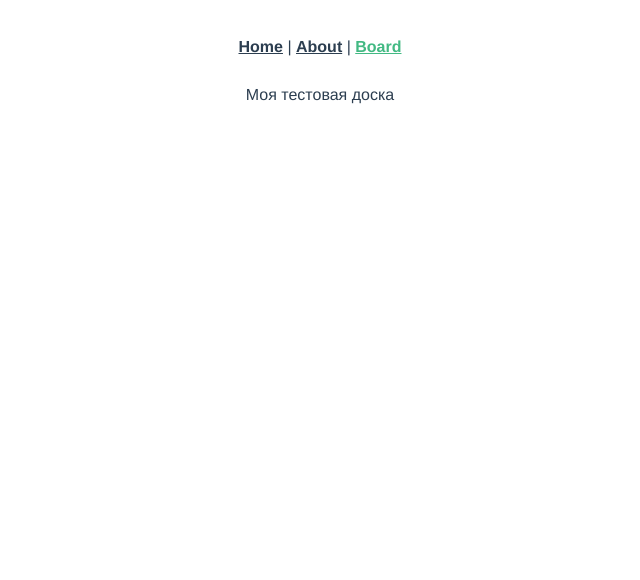
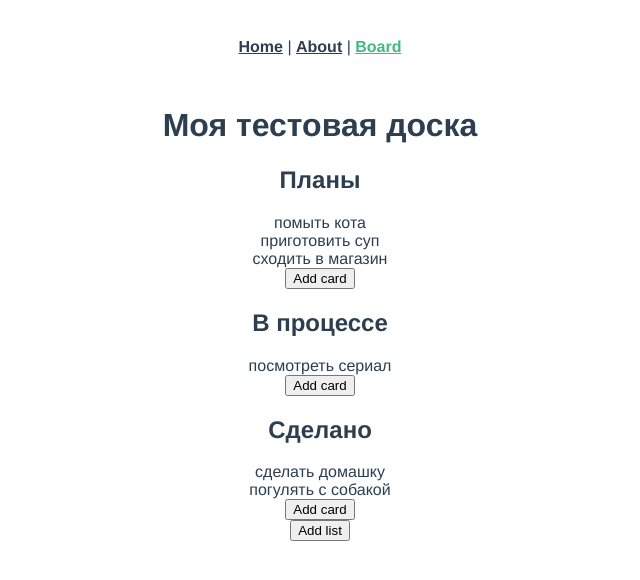
Before and after one commit to sadovam/vue-trello-frontend, a Vue app: page /board in a window 1280 px wide. Shown: the top 580 px of the page, without its empty margins (320-960 px from the left). Built offline with nearby package versions, Linux system fonts and the light colour scheme.

Commit message:
Add cards

```diff
--- /dev/null
+++ b/src/common/interfaces/card.ts
@@ -0,0 +1,4 @@
+export interface ICard {
+  id: number,
+  title: string,
+}
--- /dev/null
+++ b/src/components/Card.vue
@@ -0,0 +1,20 @@
+<template>
+    <div>
+      {{ title }}
+    </div>
+</template>
+
+<script lang="ts">
+import Vue from 'vue';
+
+export default Vue.extend({
+  name: 'Card',
+  props: {
+    title: String,
+  },
+});
+</script>
+
+<style scoped lang="scss">
+
+</style>
--- /dev/null
+++ b/src/components/List.vue
@@ -0,0 +1,28 @@
+<template>
+    <div>
+      <h2>{{title}}</h2>
+      <Card v-for="card in cards" v-bind:key="card.id" v-bind:title="card.title"/>
+      <button>Add card</button>
+    </div>
+</template>
+
+<script lang="ts">
+import Vue, { PropType } from 'vue';
+import { ICard } from '@/common/interfaces/card';
+import Card from '@/components/Card.vue';
+
+export default Vue.extend({
+  name: 'List',
+  props: {
+    title: String,
+    cards: Object as PropType<ICard[]>,
+  },
+  components: {
+    Card,
+  },
+});
+</script>
+
+<style scoped lang="scss">
+
+</style>
--- a/src/views/Board.vue
+++ b/src/views/Board.vue
@@ -1,11 +1,19 @@
 <template>
     <div>
-        {{title}}
+        <h1>{{title}}</h1>
+        <List
+        v-for="list in lists"
+        v-bind:key="list.id"
+        v-bind:title="list.title"
+        v-bind:cards="list.cards"
+        />
+        <button>Add list</button>
     </div>
 </template>
 
 <script lang="ts">
 import Vue from 'vue';
+import List from '@/components/List.vue';
 
 export default Vue.extend({
   name: 'Board',
@@ -40,6 +48,9 @@ export default Vue.extend({
       ],
     };
   },
+  components: {
+    List,
+  },
 });
 </script>
 
```
